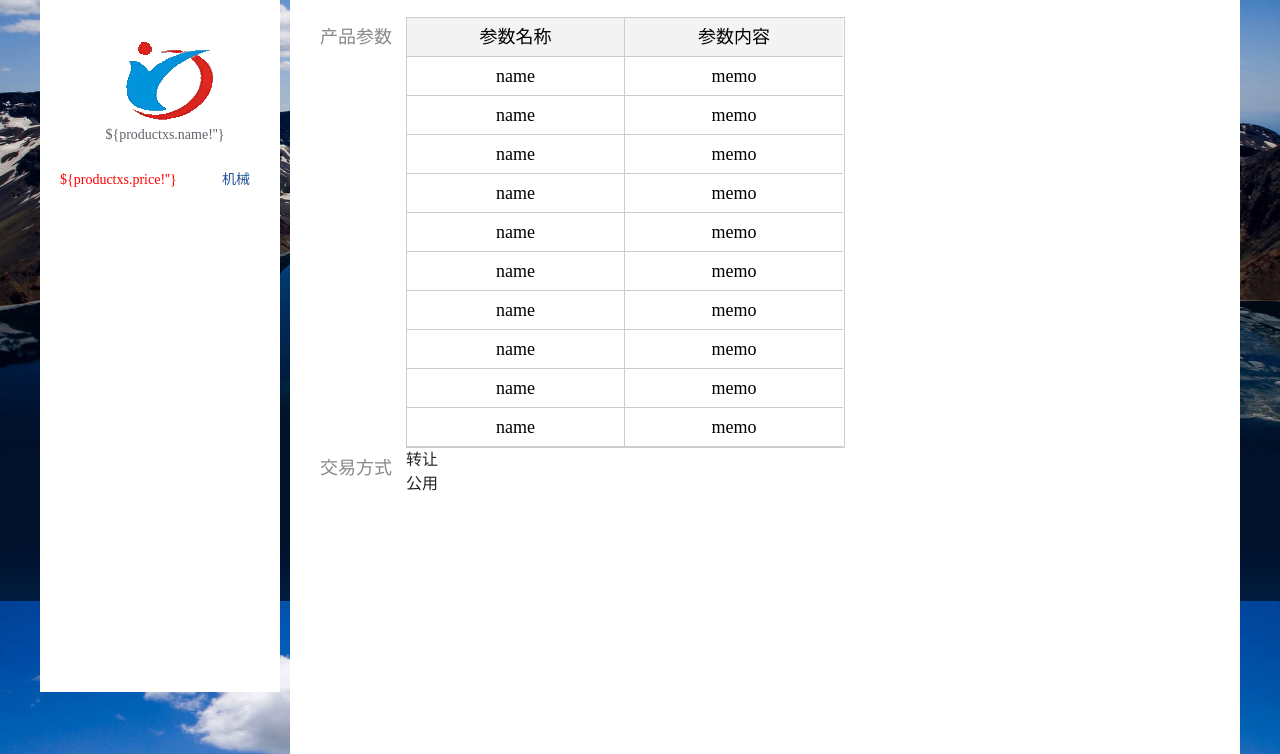
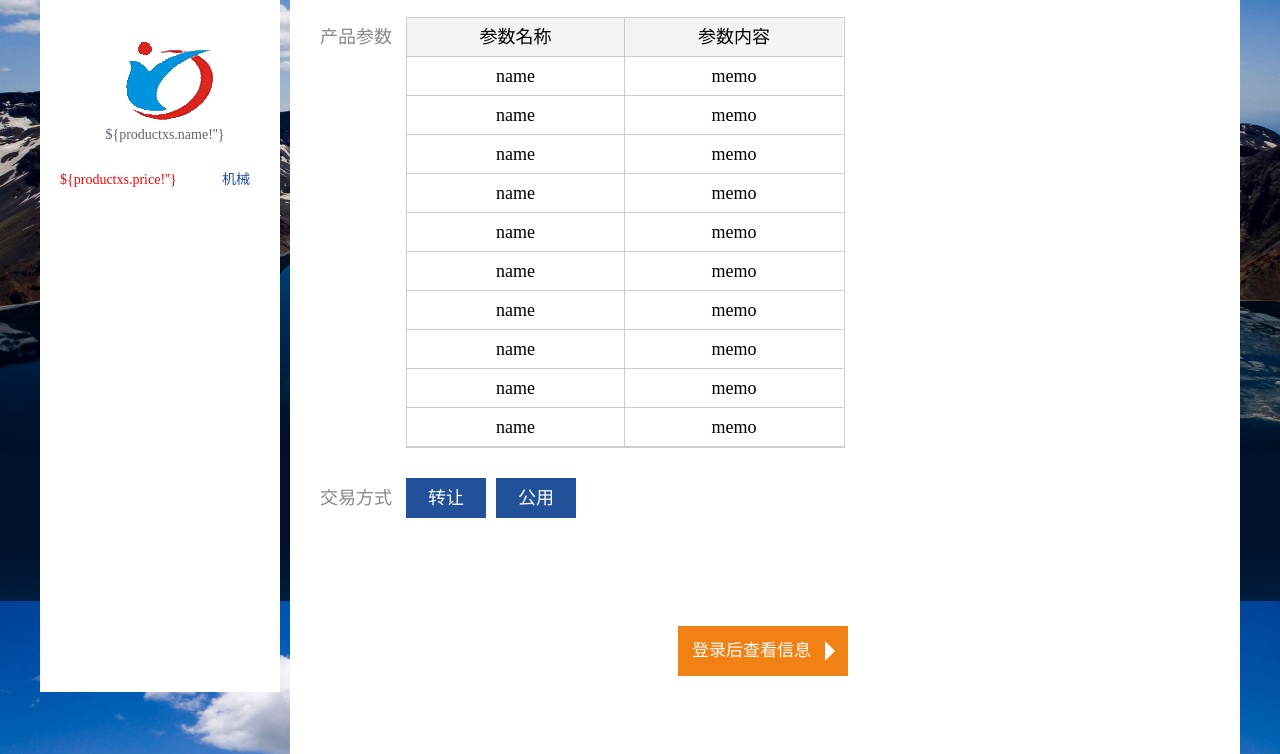
Before and after one commit to lrf402788946/kjt_project, a Vue app: page /#/productDetails in a window 1280 px wide. Shown: the part 999-1753 px from the top of the page. Built offline with nearby package versions, Linux system fonts and the light colour scheme; no server answers.

Commit message:
详情页插图片组件

```diff
--- a/src/views/productDetails.vue
+++ b/src/views/productDetails.vue
@@ -114,7 +114,7 @@
             </div>
           </div>
           <div style="clear:both;"></div>
-          <div class="rightInput" style="margin-left: 30px;">
+          <div class="rightInput" style="margin-left: 30px;margin-top: 30px;">
             <div class="inputTxt">
               交易方式
             </div>
@@ -125,6 +125,45 @@
               <div class="seltOne">
                 公用
               </div>
+            </div>
+          </div>
+          <div class="botDashed"></div>
+          <div class="listtitle3">
+            <div v-if="list3 === 1" class="logoin" style="margin-top:108px;">
+              <h2 onclick="logoin()">
+                登录后查看信息
+                <div class="jiao"></div>
+              </h2>
+              <!-- <input type="button" class="rt" onclick="logoin()" value="登录后查看信息"> -->
+            </div>
+            <!-- <%}else if(type == 2){%> -->
+            <div v-if="list3 === 2" class="logoin" style="margin-top:108px;">
+              <h2 onclick="shenqing1()">
+                发起交易申请
+                <div class="jiao"></div>
+              </h2>
+              <!-- <input type="button" class="rt" onclick="shenqing1()" value="发起交易申请"> -->
+            </div>
+            <!-- <%}else if(type == 3){%> -->
+            <div v-if="list3 === 3" class="logoin" style="margin-top:108px;">
+              <h2 onclick="">交易申请审核中..</h2>
+              <!-- <input type="button" class="rt" onclick="" value="交易申请审核中.."> -->
+            </div>
+            <!-- <%}else if(type == 4){%> -->
+            <div v-if="list3 === 4" class="tel">
+              <div class="phone">
+                <p class="ming">联系电话：</p>
+                <p class="hao">${store.contact!''}</p>
+              </div>
+              <div class="phone">
+                <p class="ming dizhi">联系地址：</p>
+                <p class="hao">${store.addr!''}</p>
+              </div>
+            </div>
+            <!-- <%}else if(type == 5){%> -->
+            <div v-if="list3 === 5" class="logoin" style="margin-top:108px;">
+              <h2 onclick="shenqing2()">交易申请未通过</h2>
+              <!-- <input type="button" class="rt" onclick="shenqing2()" value="交易申请未通过"> -->
             </div>
           </div>
         </div>
@@ -149,6 +188,7 @@ export default {
       },
       i: 2,
       listTitle: 1,
+      list3: 1,
     };
   },
   computed: {},
@@ -232,7 +272,7 @@ export default {
     margin-top: 10px;
     float: left;
     margin-bottom: 10px;
-    height: 95%;
+    height: 90%;
 }
 .pros{
 	height:485px;
@@ -333,4 +373,50 @@ export default {
 	font-size: 18px;
 	color: #888888;
 }
+.selt{
+	width: 300px;
+	height:40px;
+	line-height: 40px;
+	float: left;
+
+}
+.seltOne{
+	width: 80px;
+	height:40px;
+	line-height: 40px;
+	font-size: 18px;
+	text-align: center;
+	color: #fff;
+	float: left;
+	margin-right: 10px;
+	background: #215299;
+	cursor:pointer;
+}
+.listtitle3{
+	height: 140px;
+	width: 900px;
+	margin: 30px auto;
+	/*border-bottom: 1px solid #f18115;*/
+}
+.listtitle3 h2{
+	width: 170px;
+	height: 50px;
+	background-color: #f18115;
+	color: #fff;
+	text-align: center;
+	line-height:50px;
+	font-size: 17px;
+	cursor:pointer;
+}
+.logoin{
+	margin:30px 0 0 363px;
+}
+.jiao{
+	float: right;
+	margin: 15px 3px 0 0;
+  height: 0px;
+  width: 0px;
+  border: 10px solid transparent;
+  border-left-color:#fff;
+}
 </style>
```
